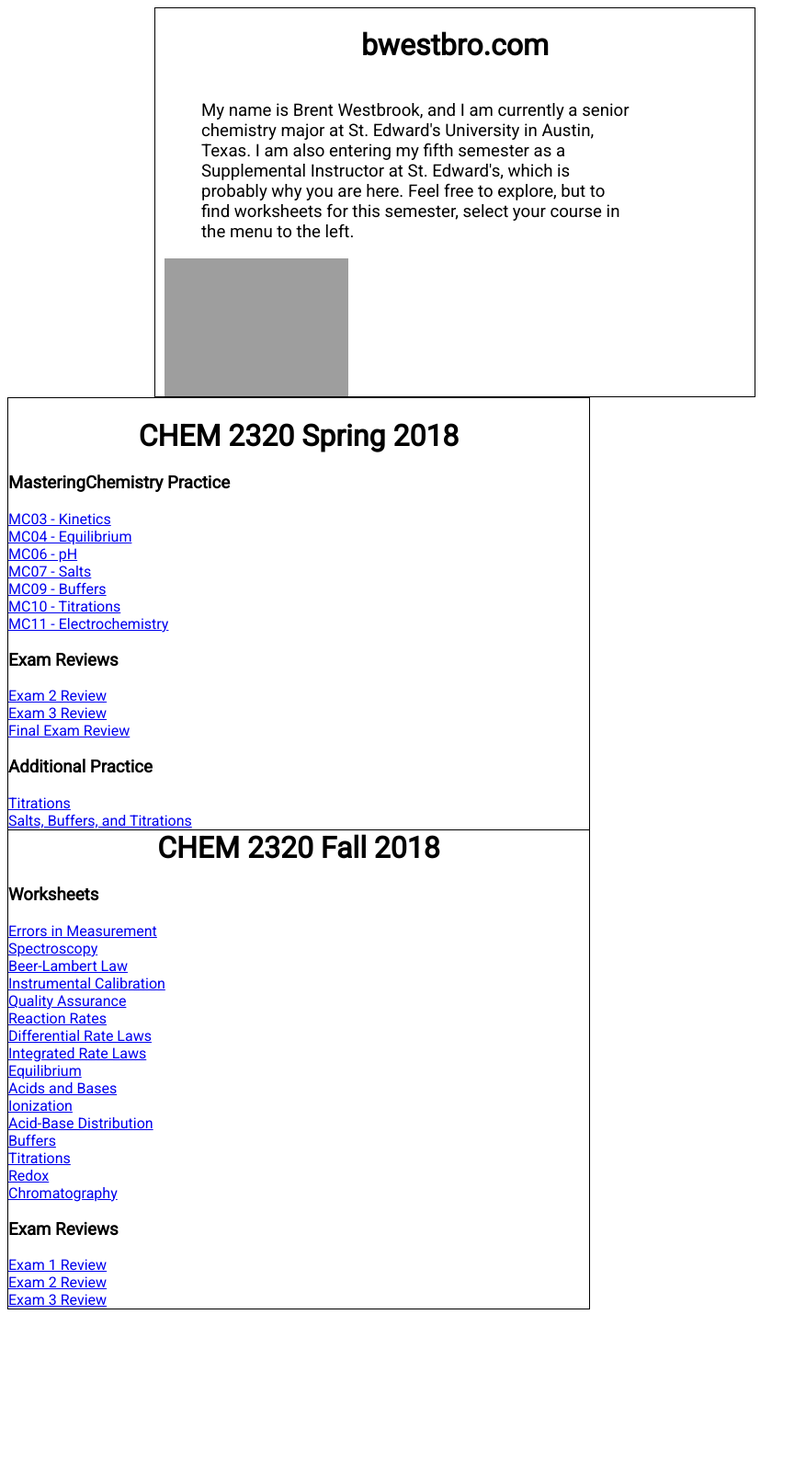
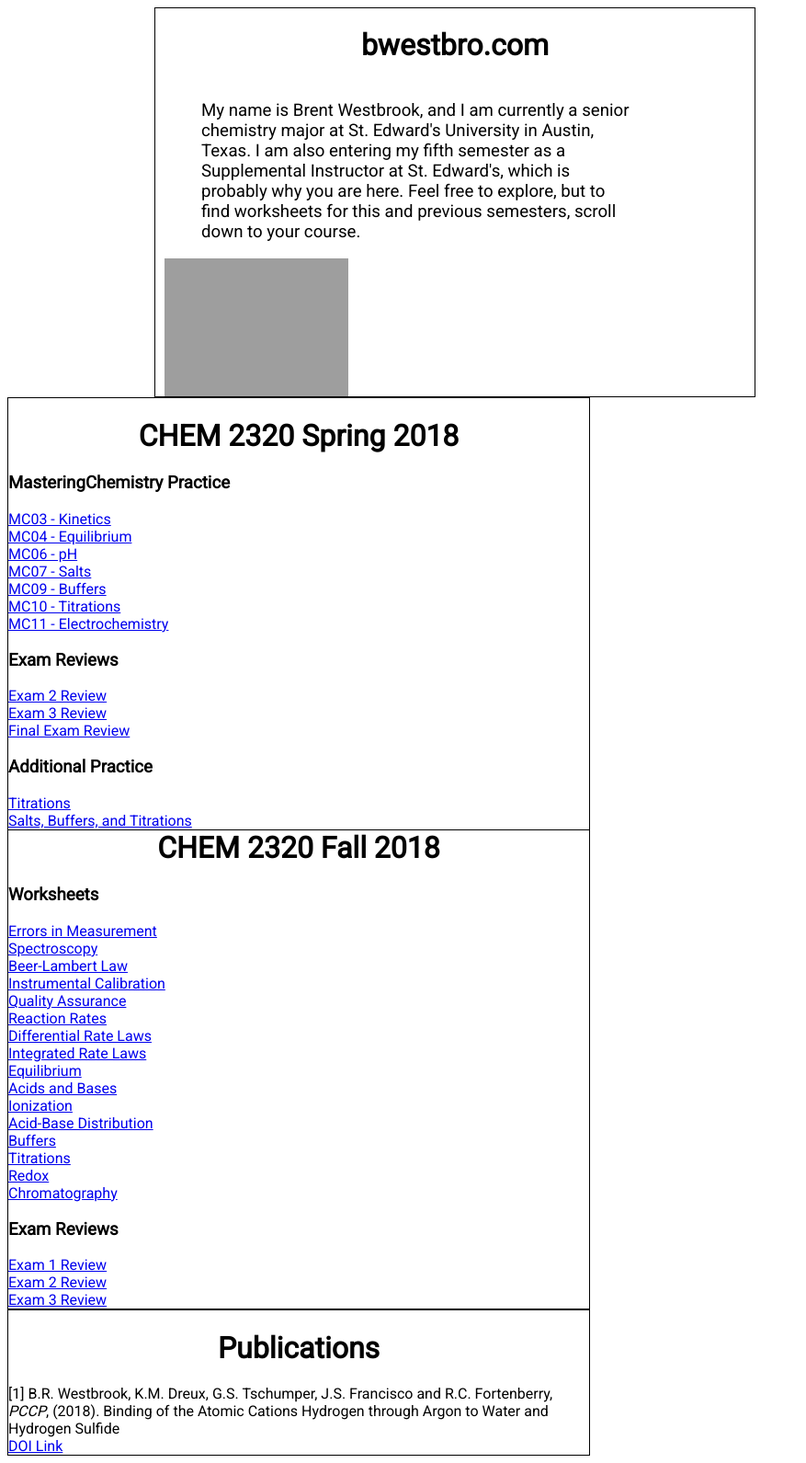
Before and after one commit to ntBre/bwestbro.com, a PHP site: page / in a window 1280 px wide. Shown: the whole page at 92% size, without its empty margins (0-877 px from the left). Before the commit the page ends 1424 px from the top, so only its background shows below. Run offline with PHP 8.4, Linux system fonts and the light colour scheme; grey boxes are pictures that could not be loaded.

Commit message:
added inline block spring-18 and adjusted about

```diff
--- a/index.html
+++ b/index.html
@@ -17,8 +17,8 @@
 <p>My name is Brent Westbrook, and I am currently a senior chemistry major
 at St. Edward's University in Austin, Texas. I am also entering my fifth
 semester as a Supplemental Instructor at St. Edward's, which is probably why
-you are here. Feel free to explore, but to find worksheets for this semester,
-select your course in the menu to the left.</p>
+you are here. Feel free to explore, but to find worksheets for this and previous
+semesters, scroll down to your course.</p>
 <img src="./resources/images/brent.jpg" alt="Brent">
 </div>
 
@@ -96,6 +96,13 @@ select your course in the menu to the left.</p>
 				<br>
 		</div>
 
+		<div class="publications">
+		<h1>Publications</h1>
+		[1] B.R. Westbrook, K.M. Dreux, G.S. Tschumper, J.S. Francisco and R.C. Fortenberry, <em>PCCP</em>, (2018). Binding of the Atomic Cations Hydrogen through Argon to Water and Hydrogen Sulfide<br>
+		<a href="http://dx.doi.org/10.1039/C8CP05378B"
+			class="pubs">DOI Link</a>
+		</div>
+
 </body>
 
 </html>
--- a/site.css
+++ b/site.css
@@ -14,9 +14,15 @@ h1 {
 	width: 50%;
 	border: solid black 1px;
 	float: left;
+	display: inline-block;
 }
 
 .fall-18 {
+	width: 50%;
+	border: solid black 1px;
+}
+
+.publications {
 	width: 50%;
 	border: solid black 1px;
 }
```
